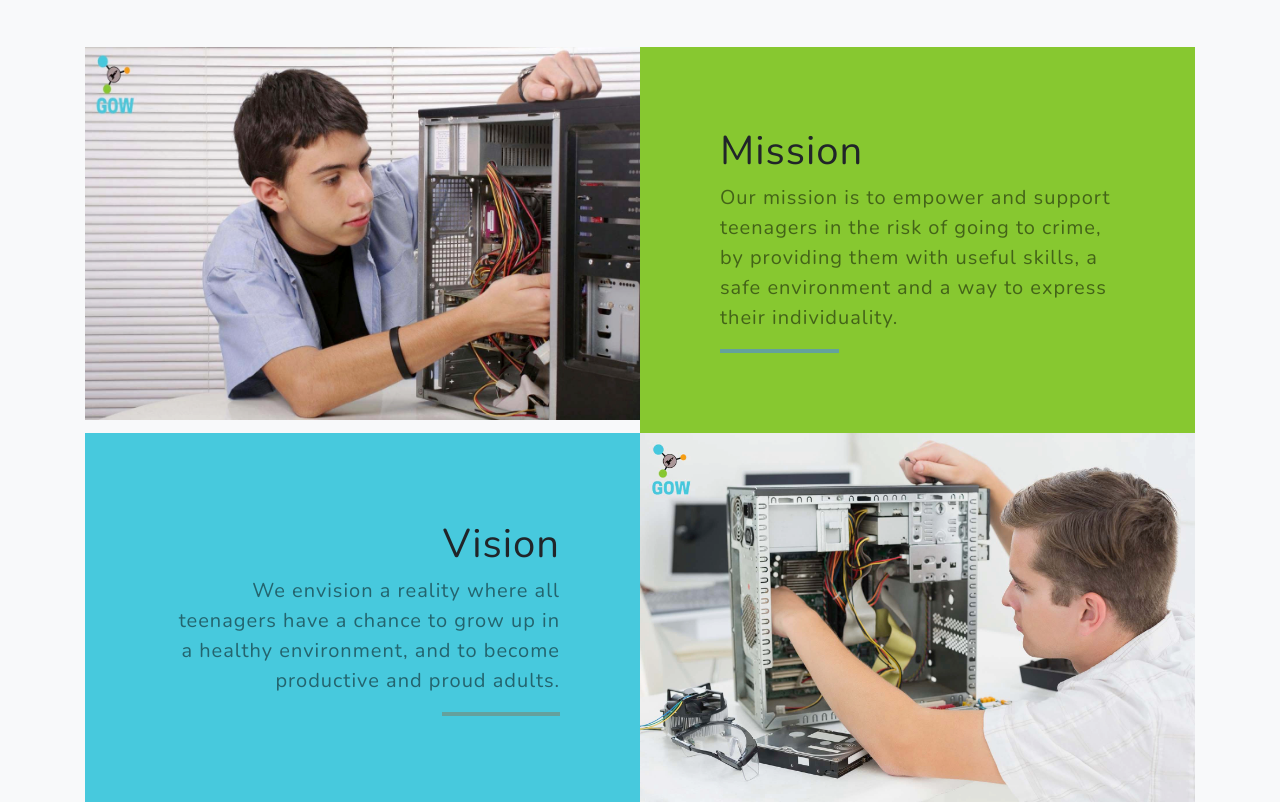
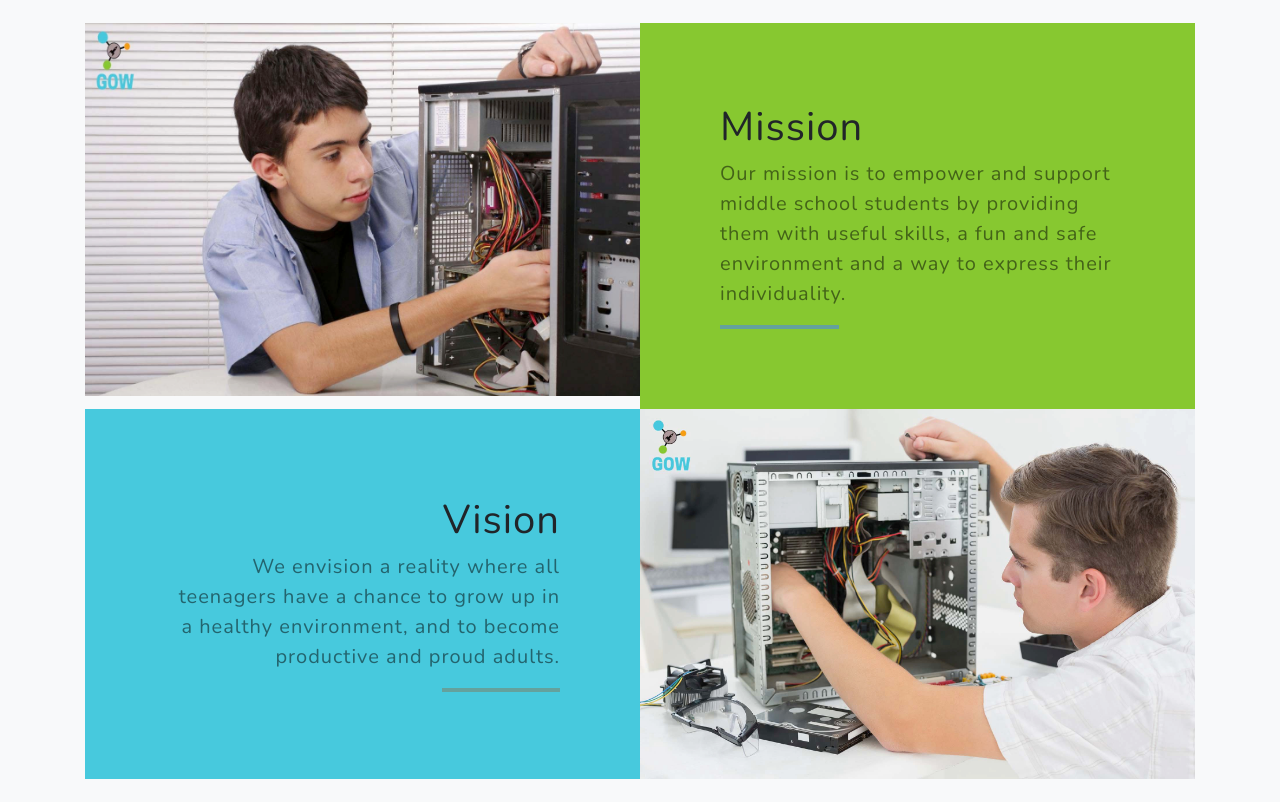
Before and after one commit to itamar19-meet/GOW, a Flask app: page / in a window 1280 px wide. Shown: the part 2204-3006 px from the top of the page. Run offline with Flask 2, Linux system fonts and the light colour scheme; some libraries are stand-ins or nearby versions.

Commit message:
edit text

```diff
--- a/templates/the_website.html
+++ b/templates/the_website.html
@@ -109,7 +109,7 @@
         <div class="row">
           <div class="col-lg-8 mx-auto">
             <h2 class="text-white mb-4">About GOW</h2>
-            <p class="text-white-50">Gow is a program that aims to teach middle school students who are living in unsafe environments, it provides vocational training in the field of technology to empower them with skills and values that would help them now and in the future
+            <p class="text-white-50">GOW provides a free vocational training program to Israeli and Palestinian middle school students with high drop out rstes to empower them to take control of their own future.
             </p>
           </div>
         </div>
@@ -173,8 +173,7 @@
 
                   <h4 class="text-black" style="font-size: 40px">Mission</h4>
                   <p class="mb-0 text-black-50" style="font-size: 20px">
-                    Our mission is to empower and support teenagers in the risk of going to crime, by providing them with useful skills, a safe environment and a way to express their individuality.
-
+                    Our mission is to empower and support middle school students by providing them with useful skills, a fun and safe environment and a way to express their individuality.
                   </p>
                   <hr class="d-none d-lg-block mb-0 ml-0" />
                 </div>
```
